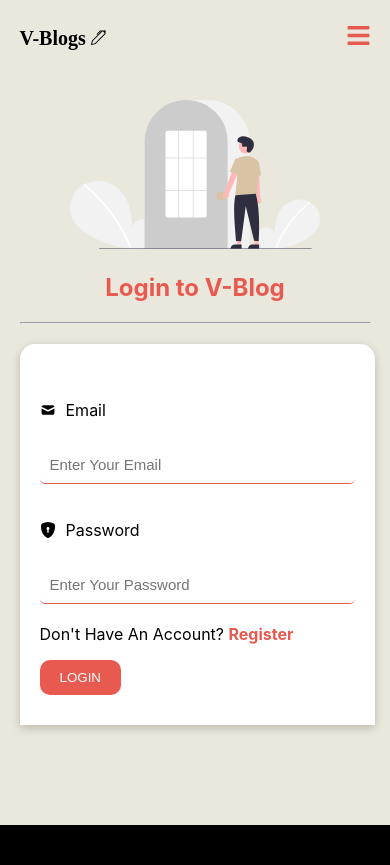
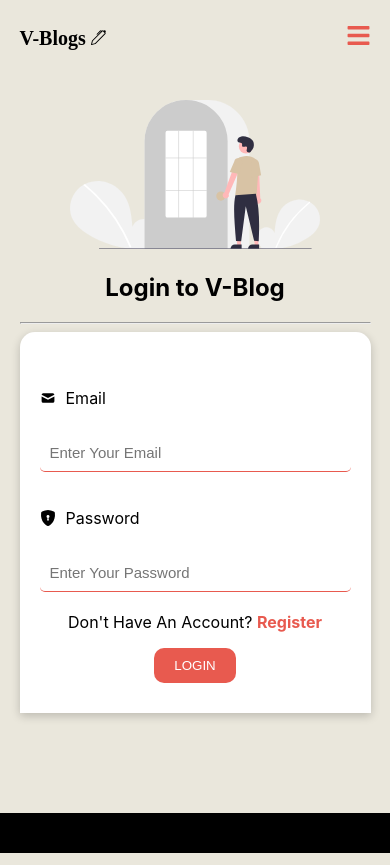
Before and after one commit to Big-Pabby/V-blogs, a React (Create React App) app: page /login in a window 390 px wide. Built offline with nearby package versions, Linux system fonts and the light colour scheme; a web font is replaced by a local one.

Commit message:
Responsiveness

```diff
--- a/src/Components/BlogPost/BlogPost.jsx
+++ b/src/Components/BlogPost/BlogPost.jsx
@@ -19,7 +19,7 @@ const BlogPost = () => {
   }
 
   return (
-    <section className="container blogs">
+    <section className="blogs">
         <h1>BLOGS</h1>
         <hr />
         <BlogNav />
--- a/src/Components/BlogPost/blogPost.css
+++ b/src/Components/BlogPost/blogPost.css
@@ -88,4 +88,8 @@
         width: 70%;
     }
 
+    .elipsis {
+        width: 200px;
+    }
+
   }
--- a/src/Components/GetStarted/GetStarted.jsx
+++ b/src/Components/GetStarted/GetStarted.jsx
@@ -9,7 +9,7 @@ import publish from '../../assets/images/publish.jpg'
 const GetStarted = () => {
   return (
     <section id='tips' className="tips">
-        <div className="container">
+        <div>
             <div className="tips-heading-text">
                 <h1>How V-Blogs Works </h1>
                 <p>Let's walk you through the entire process</p>
--- a/src/Components/GetStarted/getStarted.css
+++ b/src/Components/GetStarted/getStarted.css
@@ -54,4 +54,14 @@
     .tip-content {
         width: 100%;
     }
+
+    .tip-image {
+        width: 250px;
+        height: 250px;
+    }
+
+    .tip-image img {
+        width: 200px;
+        height: 200px;
+    }
 }
--- a/src/Components/Showcase/Showcase.jsx
+++ b/src/Components/Showcase/Showcase.jsx
@@ -5,17 +5,16 @@ import {AiOutlineArrowRight} from 'react-icons/ai'
 
 const Showcase = () => {
   return (
-    <section id='showcase' className='showcase container'>
+    <section id='showcase' className='showcase'>
         <div className="showcase-content-container">
             <div className="showcase-content">
                 <h1>Explore new perspectives</h1>
                 <p>Read and share ideas from independent voices, world-class publications, and experts from around the globe. Everyone's welcome</p>
                 <a href="#tips" className='btn'>Get Started <AiOutlineArrowRight/></a>
             </div>
-        </div>
-
-        <div className="showcase-image">
-            <img src={StartBlogging} alt="Start blogging" />
+            <div className="showcase-image">
+                <img src={StartBlogging} alt="Start blogging" />
+            </div>
         </div>
     </section>
   )
--- a/src/Components/Showcase/showcase.css
+++ b/src/Components/Showcase/showcase.css
@@ -1,12 +1,6 @@
 .showcase {
-    display: flex;
-    justify-content: space-between;
     height: 100vh;
-    align-items: center;
-}
-
-.showcase-content {
-    width: 400px;
+    padding-top: 100px;
 }
 
 .showcase-content .btn {
@@ -15,11 +9,14 @@
 }
 
 .showcase-content-container {
-    width: 100%;
+    display: flex;
+    align-items: center;
+    justify-content: space-between;
+    gap: 50px;
 }
 
 @media(max-width: 960px) {
-    .showcase {
+    .showcase-content-container {
         flex-direction: column-reverse;
         justify-content: center;
     }
@@ -30,8 +27,6 @@
 
     .showcase-content {
         text-align: center;
-        width: 500px;
-        margin: 20px auto;
     }
 }
 
@@ -43,7 +38,5 @@
 
     .showcase-content {
         text-align: center;
-        width: 350px;
-        margin: auto;
     }
 }
--- a/src/index.css
+++ b/src/index.css
@@ -100,6 +100,7 @@ img {
   /* Mobile Hamburger */
   .container {
     width: var(--container-md);
+    margin: auto;
   }
 
 }
@@ -107,6 +108,7 @@ img {
 @media (max-width: 500px) {
   .container {
     width: var(--container-sm);
+    margin: auto;
   }
 
 }
--- a/src/views/Home/Home.jsx
+++ b/src/views/Home/Home.jsx
@@ -7,7 +7,7 @@ import GetStarted from '../../Components/GetStarted/GetStarted';
 
 const Home = () => {
   return (
-    <div className="Home">
+    <div className="Home container">
       <Showcase />
       <ArrowTop />
       <BlogPost />
--- a/src/views/Login/Login.jsx
+++ b/src/views/Login/Login.jsx
@@ -8,8 +8,8 @@ import {HiMail} from 'react-icons/hi'
 const Login = () => {
 
   return (
-    <div className='login container'>
-        <div className="login-page">
+  <div className='login'>
+    <div className="container">
       <div className="login-image">
         <img src={LoginImage} alt="login svg" />
       </div>
--- a/src/views/Login/login.css
+++ b/src/views/Login/login.css
@@ -1,11 +1,6 @@
 .login {
-    display: flex;
-    align-items: center;
     padding-top: 100px;
-}
-
-.login-page {
-    width: 100%;
+    text-align: center;
 }
 
 .login-image {
@@ -20,9 +15,9 @@
 
 .login-form {
     background: #fff;
+    max-width: 400px;
+    margin: auto;
     border-radius: 15px 15px 0 0;
-    width: 400px;
-    margin: 20px auto 0;
     padding: 20px 20px 30px;
     box-shadow: 0 3px 10px rgba(0, 0, 0, 0.2);
 }
@@ -54,7 +49,4 @@
 }
 
 @media (max-width: 500px) {
-    .login-form {
-        width: 90%;
-    }
 }
--- a/src/views/Profile/Profile.jsx
+++ b/src/views/Profile/Profile.jsx
@@ -36,7 +36,8 @@ const Profile = () => {
 
 
   return (
-    <div className='profile container'>
+    <div className='profile'>
+      <div className="container">
         <div className="profile-image">
           <img src={Welcome} alt="welcome" />
           <h4>{updateUser.firstName} {updateUser.lastName}</h4>
@@ -85,6 +86,7 @@ const Profile = () => {
           </div>
         </form>
       </div>
+    </div>
   )
 }
 
--- a/src/views/Register/Register.jsx
+++ b/src/views/Register/Register.jsx
@@ -8,8 +8,8 @@ import {FaUserAlt} from 'react-icons/fa'
 
 const Register = () => {
   return (
-    <div className='login container'>
-        <div className="login-page">
+    <div className='login'>
+        <div className="container">
           <div className="login-image">
             <img src={RegisterImage} alt="register svg" />
           </div>
```
Lines whose indentation alone changed are shown as unchanged.
